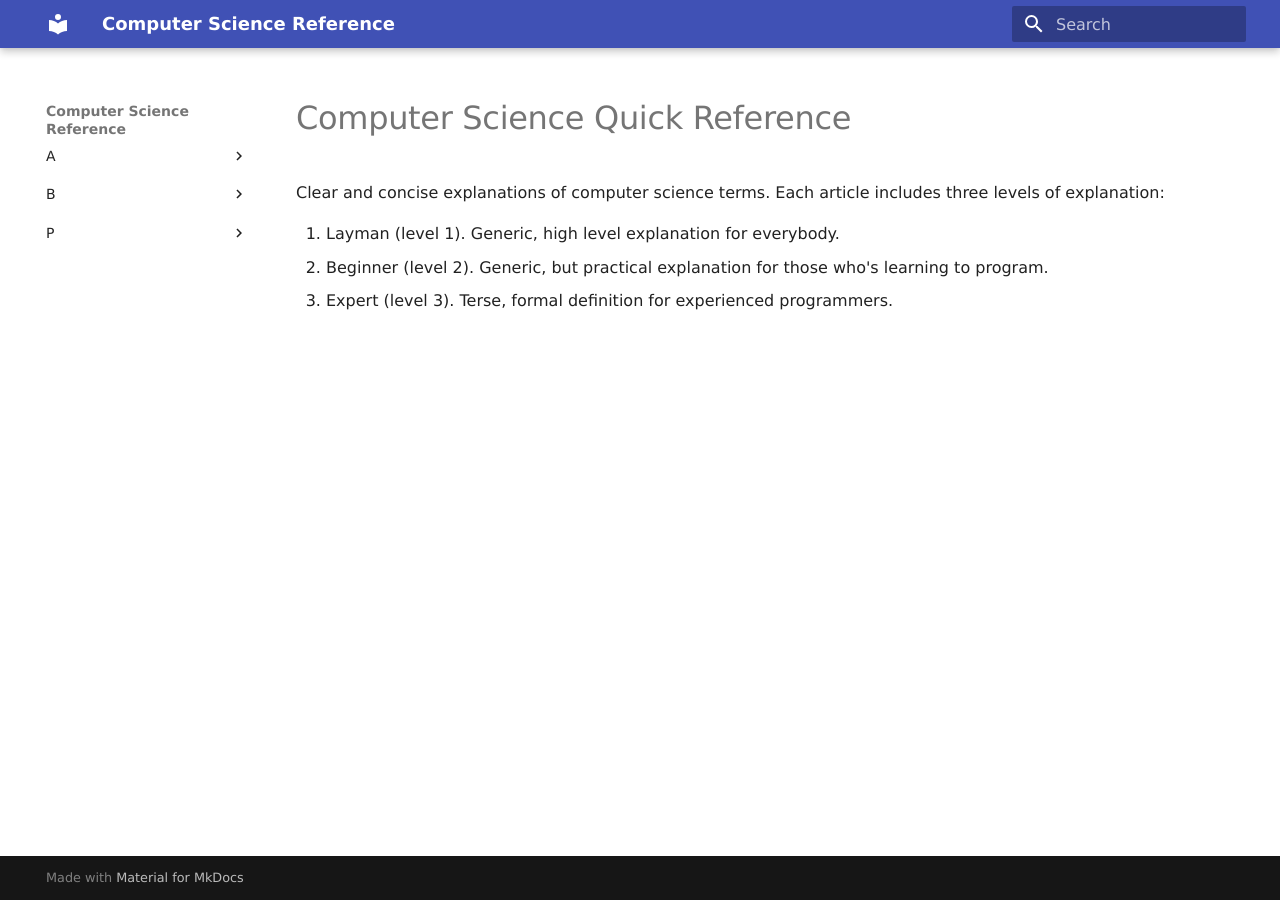
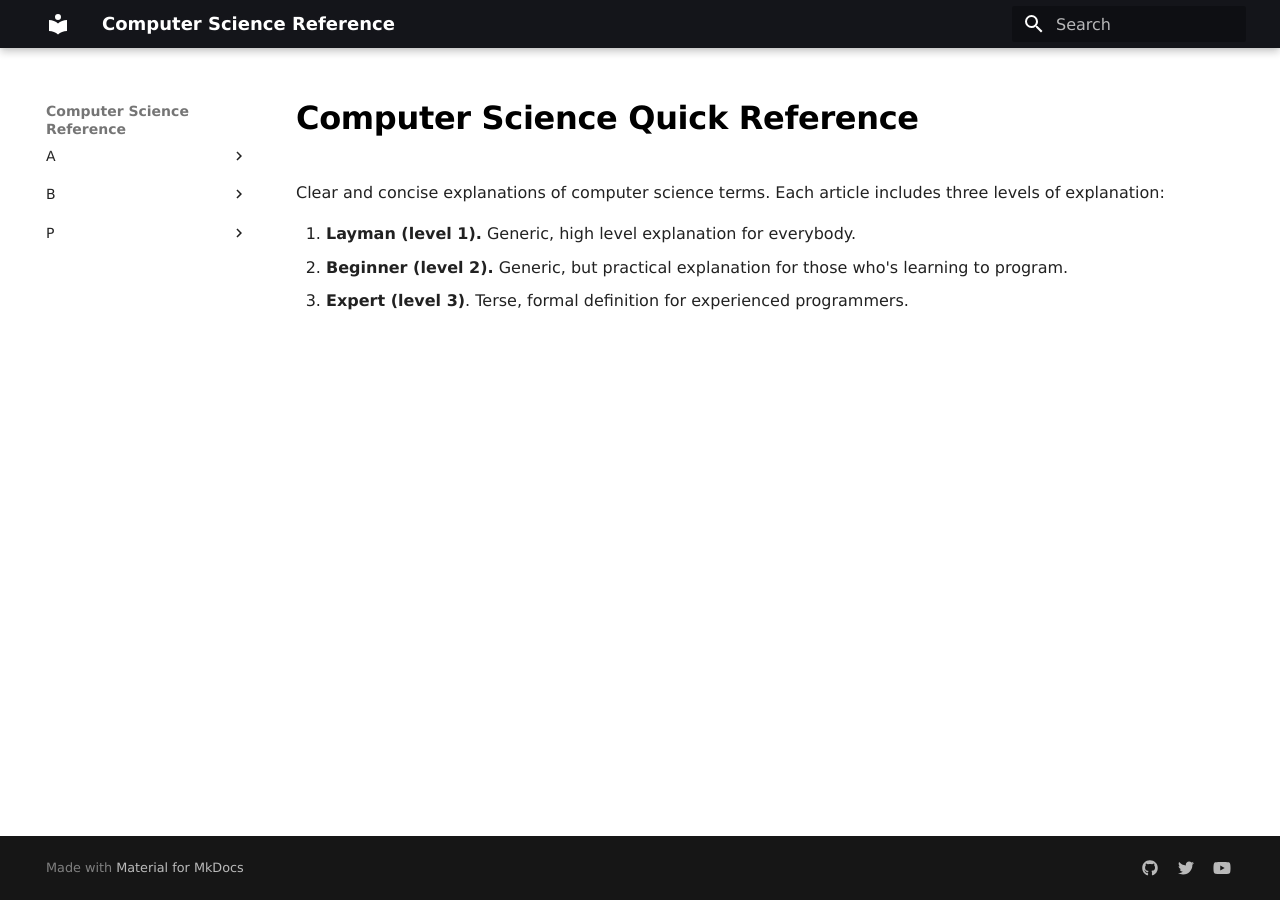
Before and after one commit to Codexpanse/cs.quickref.dev, an MkDocs documentation site: the page built from docs/index.md, in a window 1280 px wide. Built offline with MkDocs 1.6.1 and Material for MkDocs 9.7.7, drawn with Linux system fonts in a browser that asks for light colours; some web fonts are replaced.

Commit message:
update theme

```diff
--- a/docs/index.md
+++ b/docs/index.md
@@ -2,6 +2,6 @@
 
 Clear and concise explanations of computer science terms. Each article includes three levels of explanation:
 
-1. Layman (level 1). Generic, high level explanation for everybody.
-1. Beginner (level 2). Generic, but practical explanation for those who's learning to program.
-1. Expert (level 3). Terse, formal definition for experienced programmers.
+1. **Layman (level 1).** Generic, high level explanation for everybody.
+1. **Beginner (level 2).** Generic, but practical explanation for those who's learning to program.
+1. **Expert (level 3)**. Terse, formal definition for experienced programmers.
--- a/docs/stylesheets/extra.css
+++ b/docs/stylesheets/extra.css
@@ -32,3 +32,20 @@ nav.md-nav.md-nav--primary > ul.md-nav__list > :first-child {
 div.md-sidebar.md-sidebar--secondary {
   display: none;
 }
+
+/* links in article */
+.md-content a {
+  text-decoration: underline;
+}
+
+.md-content h1, .md-content h2, .md-content h3, .md-content h4 {
+  font-weight: bold;
+}
+
+.md-content h1 {
+  color: black;
+}
+
+.md-footer-nav {
+  display: none;
+}
--- a/mkdocs.yml
+++ b/mkdocs.yml
@@ -3,6 +3,9 @@ site_name: Computer Science Reference
 theme:
   favicon: 'images/favicon.png'
   name: 'material'
+  palette:
+    primary: 'Black'
+    accent: 'indigo'
   font:
     text: 'Verdana'
     code: 'Consolas'
@@ -29,3 +32,12 @@ markdown_extensions:
   - pymdownx.tasklist:
       custom_checkbox: true
   - pymdownx.tilde
+
+extra:
+  social:
+    - type: 'github'
+      link: 'https://github.com/codexpanse'
+    - type: 'twitter'
+      link: 'https://twitter.com/codexpanse'
+    - type: 'youtube'
+      link: 'https://youtube.com/codexpanse'
```
